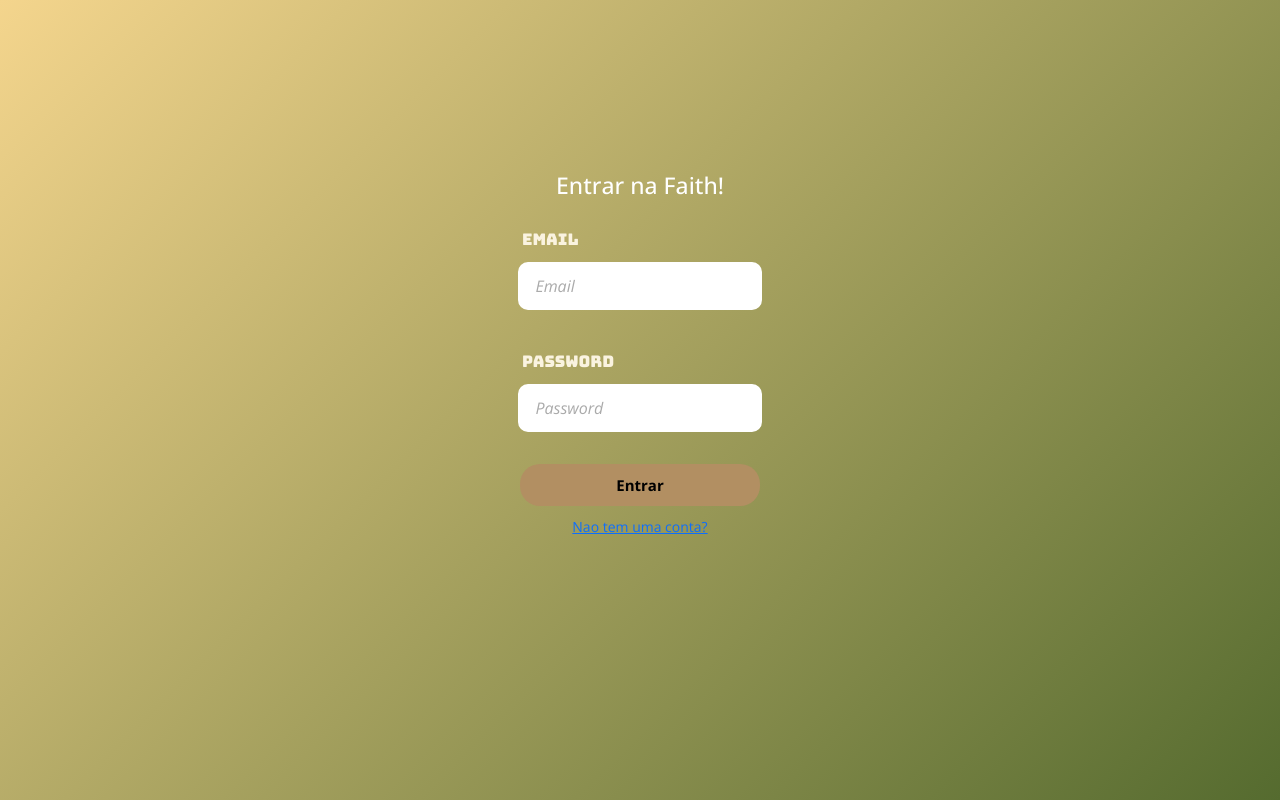
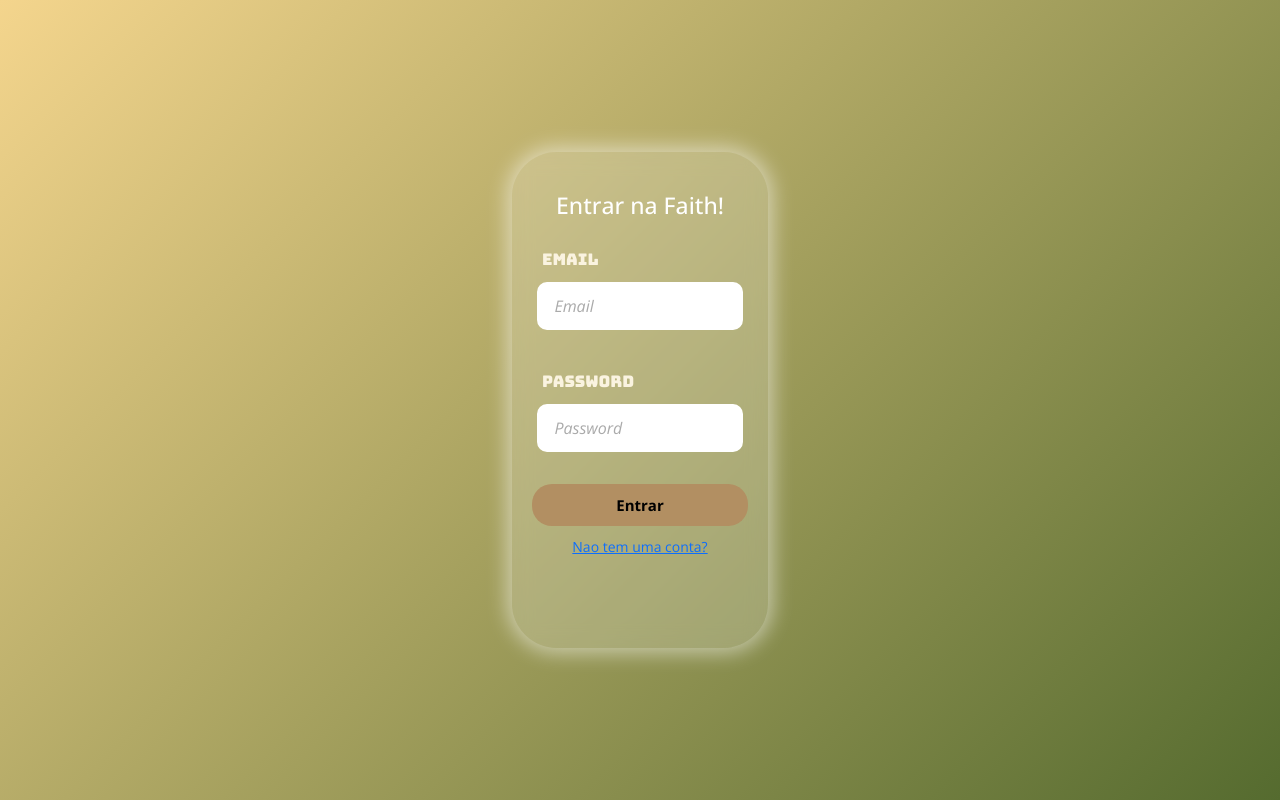
Before and after one commit to Guilherme-SilvaH/faith, a React (Vite) app in the folder front-end/: page / in a window 1280 px wide. Built offline with nearby package versions, Linux system fonts and the light colour scheme; a web font is replaced by a local one.

Commit message:
Update login.sass

```diff
--- a/front-end/src/login/login.sass
+++ b/front-end/src/login/login.sass
@@ -26,13 +26,18 @@
     overflow: hidden
     overscroll-behavior: none
 
+
 .divpai-formulario-login
     width: 20%
     border-radius: 45px
-    font-family: "Bungee", serif
     height: 31rem
     background: transparent
     position: relative
+    background: rgba(255, 255, 255, 0.2);
+    font-family: "Open Sans", serif;
+    padding: 20px;
+    box-shadow: 0 0 20px 5px rgba(255, 255, 255, 0.5)
+    backdrop-filter: blur(10px)
 
     .dados-login
         display: flex
```
